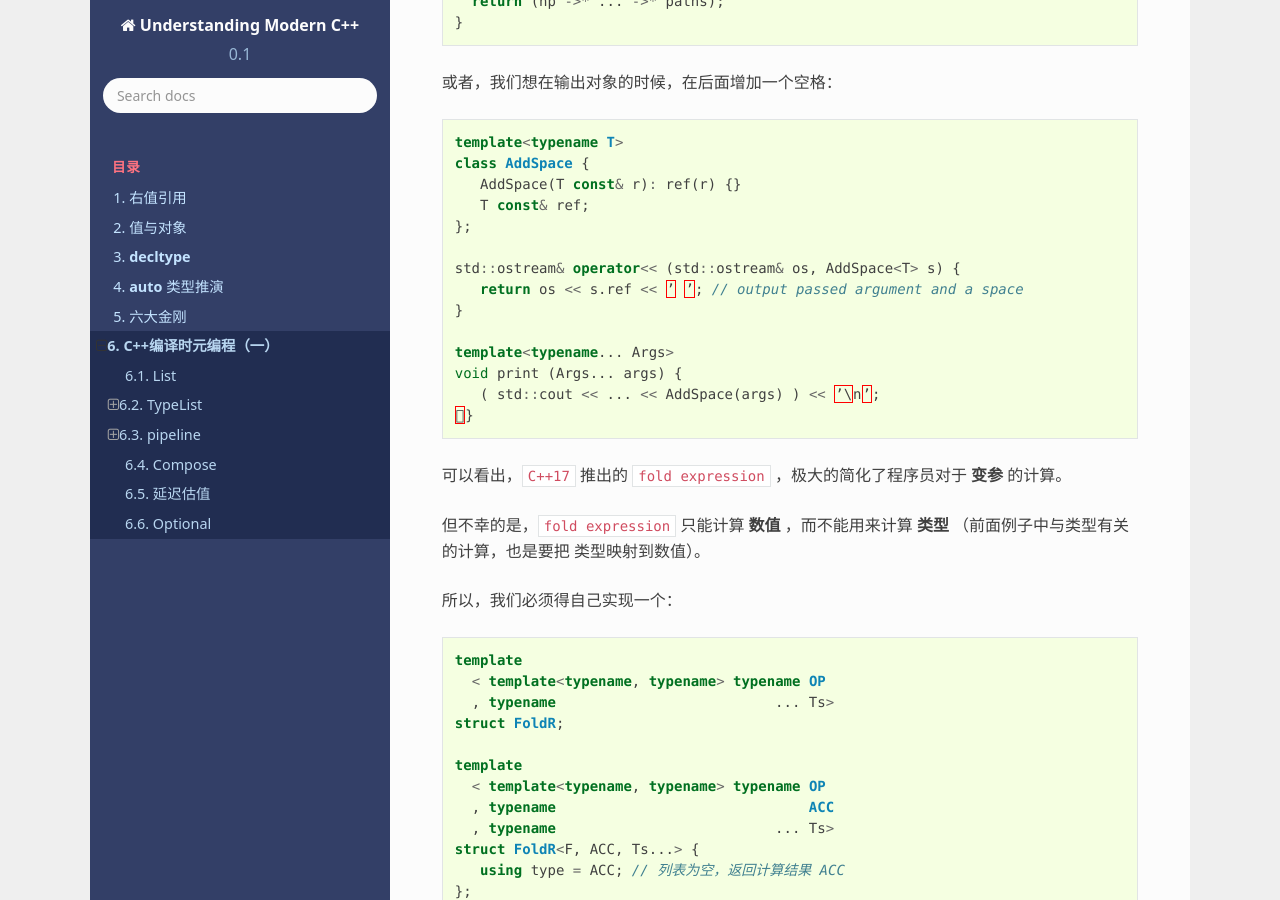
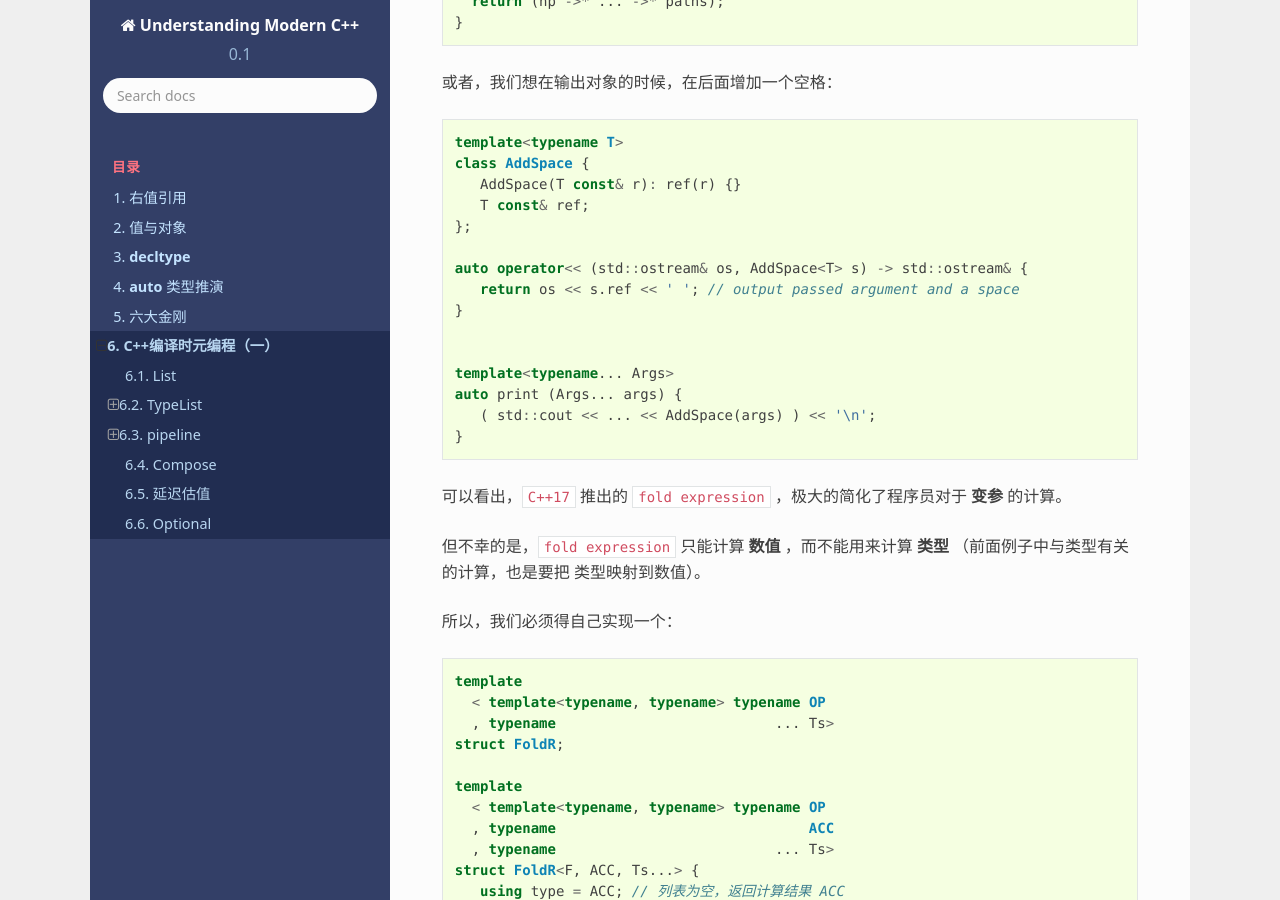
Before and after one commit to godsme/understand_modern_cpp, a Sphinx documentation site: the page built from docs/source/fp.rst, in a window 1280 px wide and 900 px high, scrolled down 23482 px. Built offline with Sphinx 7.4.7 and the Read the Docs theme 2.0.0, drawn with Linux system fonts in a browser that asks for light colours; formulas are drawn with MathJax 3.

Commit message:
refactored fp.rst

```diff
--- a/docs/source/fp.rst
+++ b/docs/source/fp.rst
@@ -1055,16 +1055,20 @@ Fold
       T const& ref;
    };
 
-   std::ostream& operator<< (std::ostream& os, AddSpace<T> s) {
-      return os << s.ref << ’ ’; // output passed argument and a space
+   auto operator<< (std::ostream& os, AddSpace<T> s) -> std::ostream& {
+      return os << s.ref << ' '; // output passed argument and a space
    }
 
+
    template<typename... Args>
-   void print (Args... args) {
-      ( std::cout << ... << AddSpace(args) ) << ’\n’;
-   􏰃}
+   auto print (Args... args) {
+      ( std::cout << ... << AddSpace(args) ) << '\n';
+   }
+
 
 可以看出，``C++17`` 推出的 ``fold expression`` ，极大的简化了程序员对于 **变参** 的计算。
+
+
 
 但不幸的是，``fold expression`` 只能计算 **数值** ，而不能用来计算 **类型** （前面例子中与类型有关的计算，也是要把
 类型映射到数值）。
```
